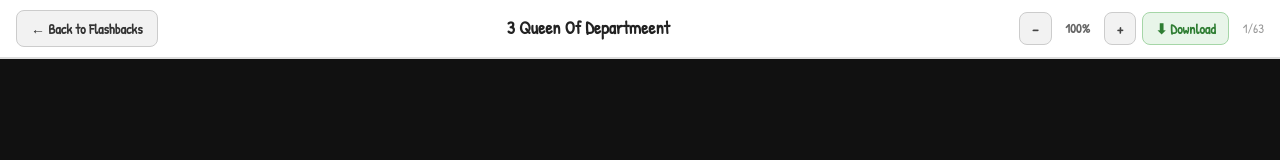
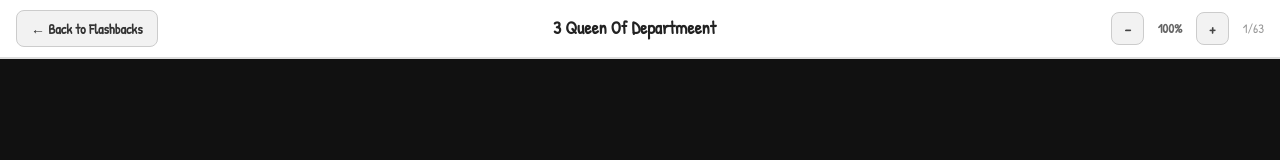
Before and after one commit to Adi-Marathe/Batch2023_26, a React (Vite) app in the folder client/: page /flashback/1 in a window 1280 px wide. Shown: the top 160 px of the page. Built offline with nearby package versions, Linux system fonts and the light colour scheme; a web font is replaced by a local one.

Commit message:
feat: remove download functionality and strictly enforce media protection

```diff
--- a/client/src/components/MediaViewer.jsx
+++ b/client/src/components/MediaViewer.jsx
@@ -63,7 +63,6 @@ export default function MediaViewer() {
   const [muted, setMuted] = useState(false);
   const [zoom, setZoom] = useState(1);
 
-  const isLoggedIn = !!localStorage.getItem('token');
   const item = MEMORIES[idx];
   const isVid = item?.type === 'video';
 
@@ -112,33 +111,7 @@ export default function MediaViewer() {
     setMuted((m) => !m);
   }, [muted]);
 
-  const download = useCallback(async () => {
-    if (!item?.media) return;
-    if (!isLoggedIn) {
-      toast('Unlock your profile to save this memory! 🔒', {
-        icon: '🔑',
-        style: { borderRadius: '10px', background: 'var(--ink)', color: '#fff' },
-      });
-      return;
-    }
-    const toastId = toast.loading('Preparing your memory... ⏳');
-    try {
-      const r = await fetch(item.media);
-      if (!r.ok) throw new Error('Download failed');
-      const b = await r.blob();
-      const u = URL.createObjectURL(b);
-      const a = document.createElement('a');
-      a.href = u;
-      a.download = item.title.replace(/[^a-z0-9]/gi, '_') + (isVid ? '.mp4' : '.png');
-      a.click();
-      URL.revokeObjectURL(u);
-      toast.success('Memory saved! 🎉', { id: toastId });
-    } catch (err) {
-      console.error(err);
-      window.open(item.media, '_blank');
-      toast.error('Could not auto-download, opened in new tab instead!', { id: toastId });
-    }
-  }, [item, isVid, isLoggedIn]);
+
 
   // ── Empty state (after all hooks) ──
   if (MEMORIES.length === 0) {
@@ -175,9 +148,7 @@ export default function MediaViewer() {
               <button className="mv-act" onClick={toggleMute}>{muted ? '🔇' : '🔊'}</button>
             </>
           )}
-          {item.media && (
-            <button className="mv-act mv-dl" onClick={download} title="Save to device">⬇ Download</button>
-          )}
+
           <span className="mv-counter">{idx + 1}/{MEMORIES.length}</span>
         </div>
       </div>
@@ -189,16 +160,17 @@ export default function MediaViewer() {
         <div
           className="mv-stage"
           onContextMenu={(e) => {
-            if (!isLoggedIn) { e.preventDefault(); toast.error('Inspect/Save disabled for guests!'); }
+            e.preventDefault();
+            toast.error('Saving & Inspect are disabled!');
           }}
-          onDragStart={(e) => { if (!isLoggedIn) e.preventDefault(); }}
+          onDragStart={(e) => e.preventDefault()}
         >
           {item.media && !isVid && (
             <img
               src={item.media}
               alt={item.title}
               className="mv-img"
-              style={{ transform: `scale(${zoom})`, pointerEvents: isLoggedIn ? 'auto' : 'none', userSelect: 'none' }}
+              style={{ transform: `scale(${zoom})`, pointerEvents: 'auto', userSelect: 'none', WebkitUserSelect: 'none', WebkitTouchCallout: 'none' }}
               draggable={false}
             />
           )}
@@ -208,13 +180,13 @@ export default function MediaViewer() {
               src={item.media}
               className="mv-vid"
               controls
-              controlsList={isLoggedIn ? '' : 'nodownload'}
+              controlsList="nodownload"
               autoPlay
               onClick={togglePlay}
               onEnded={() => setPlaying(false)}
               onPlay={() => setPlaying(true)}
               onPause={() => setPlaying(false)}
-              style={{ pointerEvents: isLoggedIn ? 'auto' : 'none' }}
+              style={{ pointerEvents: 'auto', WebkitTouchCallout: 'none' }}
             />
           )}
           {!item.media && (
```
